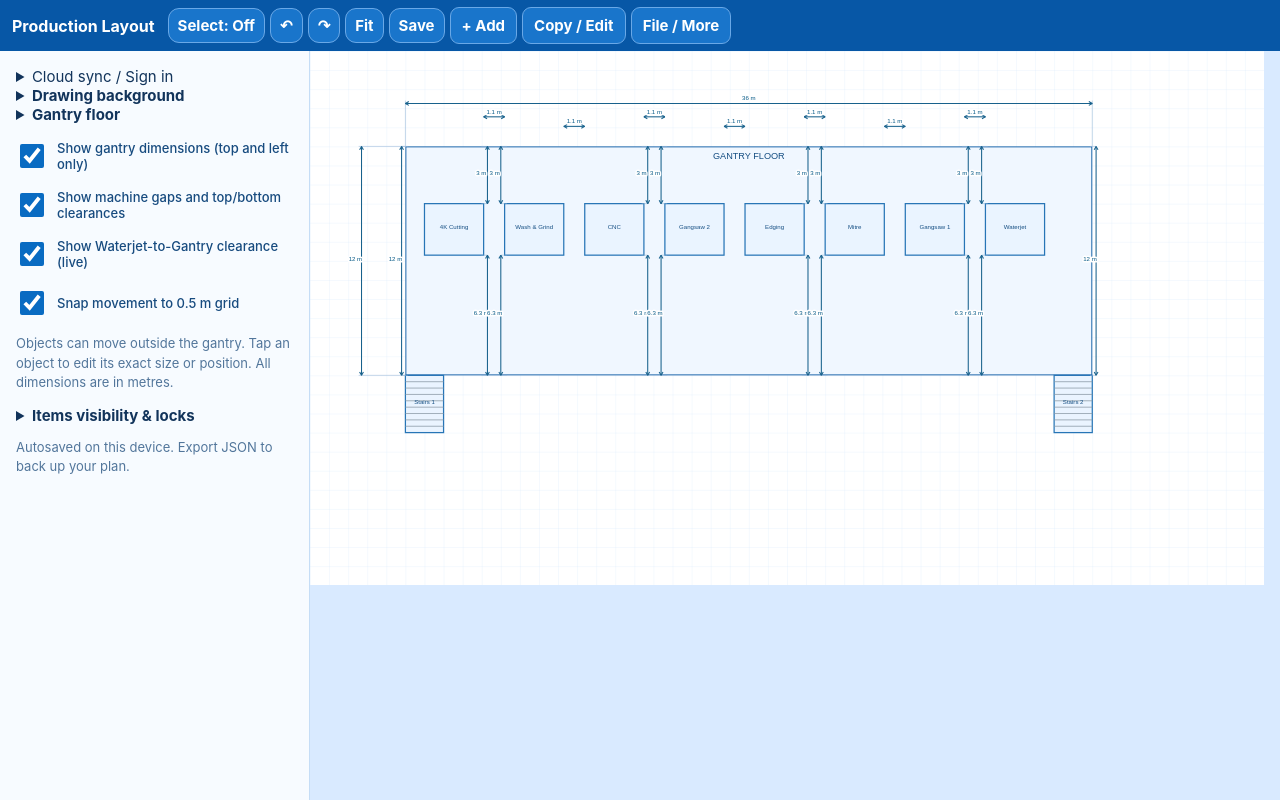
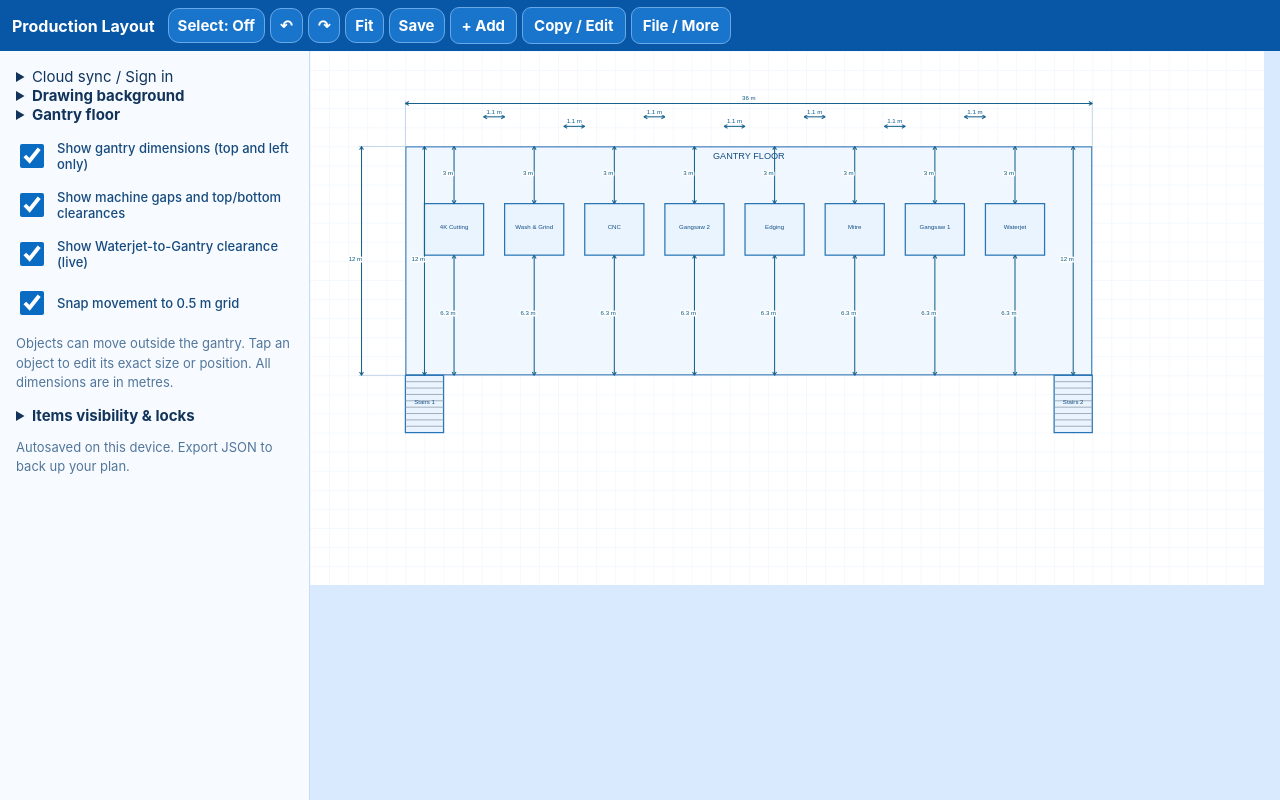
Before and after one commit to Nahting682/TPTC-PROD-LAYOUT-, a plain HTML site: page index.html in a window 1280 px wide. Drawn offline with nearby package versions, Linux system fonts and the light colour scheme.

Commit message:
Center vertical gantry gap dimensions on each machine

```diff
--- a/index.html
+++ b/index.html
@@ -25,10 +25,9 @@
  if(!state.showGaps)continue;
  const machines=state.items.filter(a=>a.visible!==false&&a!==gantry&&a.type!=='gantry'&&a.type!=='label'&&ownerGantry(a)===gantry).sort((a,b)=>a.x-b.x);
  for(let i=0;i<machines.length-1;i++){const a=machines[i],b=machines[i+1],gap=b.x-(a.x+a.w);if(gap>.12&&Math.abs((a.y+a.h/2)-(b.y+b.h/2))<Math.max(a.h,b.h)*2){const yy=Math.min(a.y,b.y,gantry.y)-1.05-(i%2)*.5;dim(svg,a.x+a.w,yy,b.x,yy,fmt(gap)+' m')}}
- machines.forEach((a,i)=>{const cx=a.x+a.w/2,cy=a.y+a.h/2;const topGap=a.y-gantry.y,bottomGap=gantry.y+gantry.h-(a.y+a.h);const xx=a.x+(i%2===0?.12:a.w-.12),offset=i%2===0?-.32:.32;
-if(cx>=gantry.x&&cx<=gantry.x+gantry.w){
- if(topGap>.12){const lane=xx+offset;extension(xx,gantry.y,lane,gantry.y);extension(xx,a.y,lane,a.y);dim(svg,lane,gantry.y,lane,a.y,fmt(topGap)+' m')}
- if(bottomGap>.12){const lane=xx+offset;extension(xx,a.y+a.h,lane,a.y+a.h);extension(xx,gantry.y+gantry.h,lane,gantry.y+gantry.h);dim(svg,lane,a.y+a.h,lane,gantry.y+gantry.h,fmt(bottomGap)+' m')}
+ machines.forEach((a,i)=>{const cx=a.x+a.w/2,cy=a.y+a.h/2;const topGap=a.y-gantry.y,bottomGap=gantry.y+gantry.h-(a.y+a.h);if(cx>=gantry.x&&cx<=gantry.x+gantry.w){
+ if(topGap>.12)dim(svg,cx,gantry.y,cx,a.y,fmt(topGap)+' m');
+ if(bottomGap>.12)dim(svg,cx,a.y+a.h,cx,gantry.y+gantry.h,fmt(bottomGap)+' m');
 }
 const leftGap=a.x-(gantry.x+gantry.w),rightGap=gantry.x-(a.x+a.w);
 if(cy>=gantry.y&&cy<=gantry.y+gantry.h){
```
